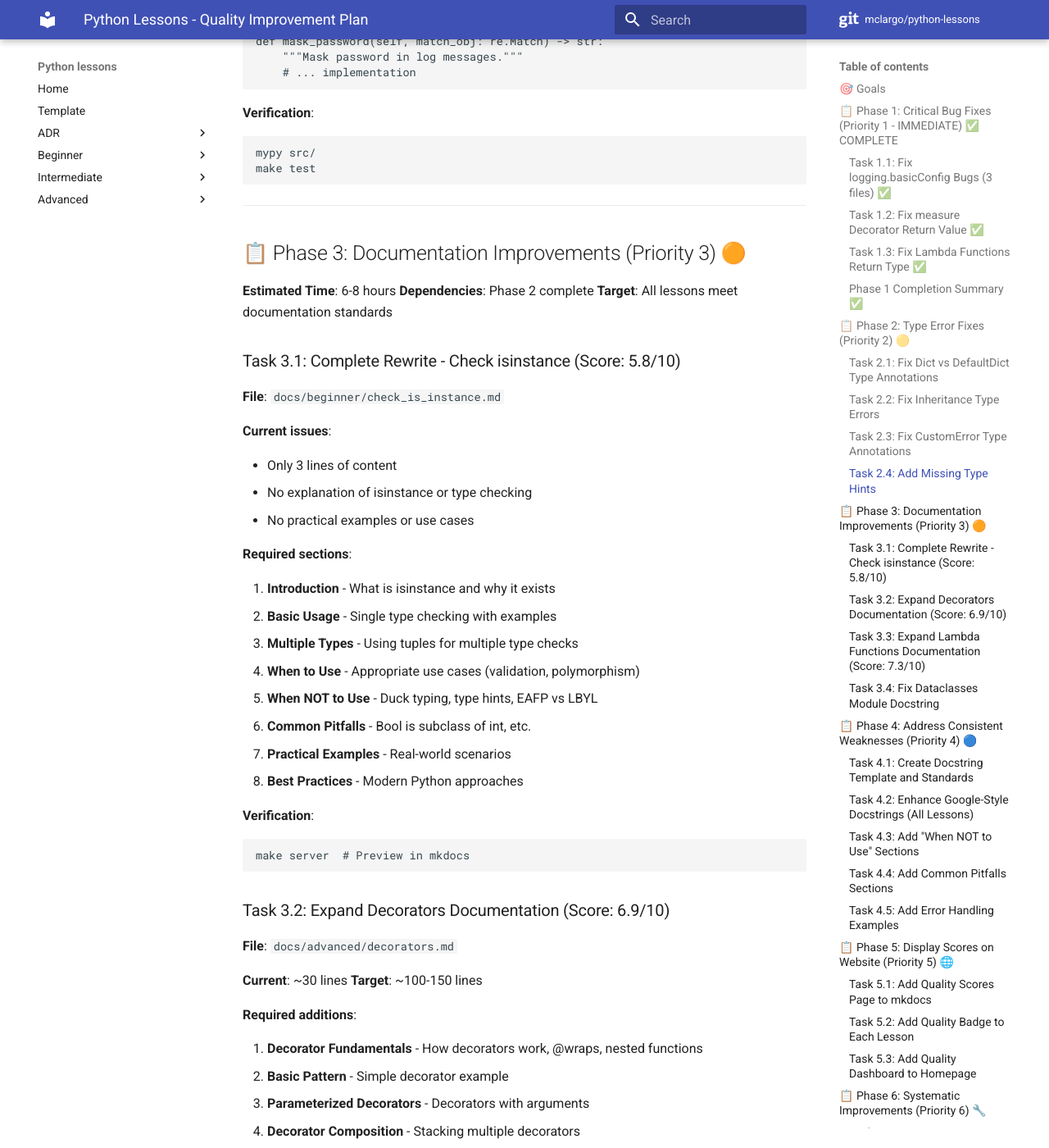
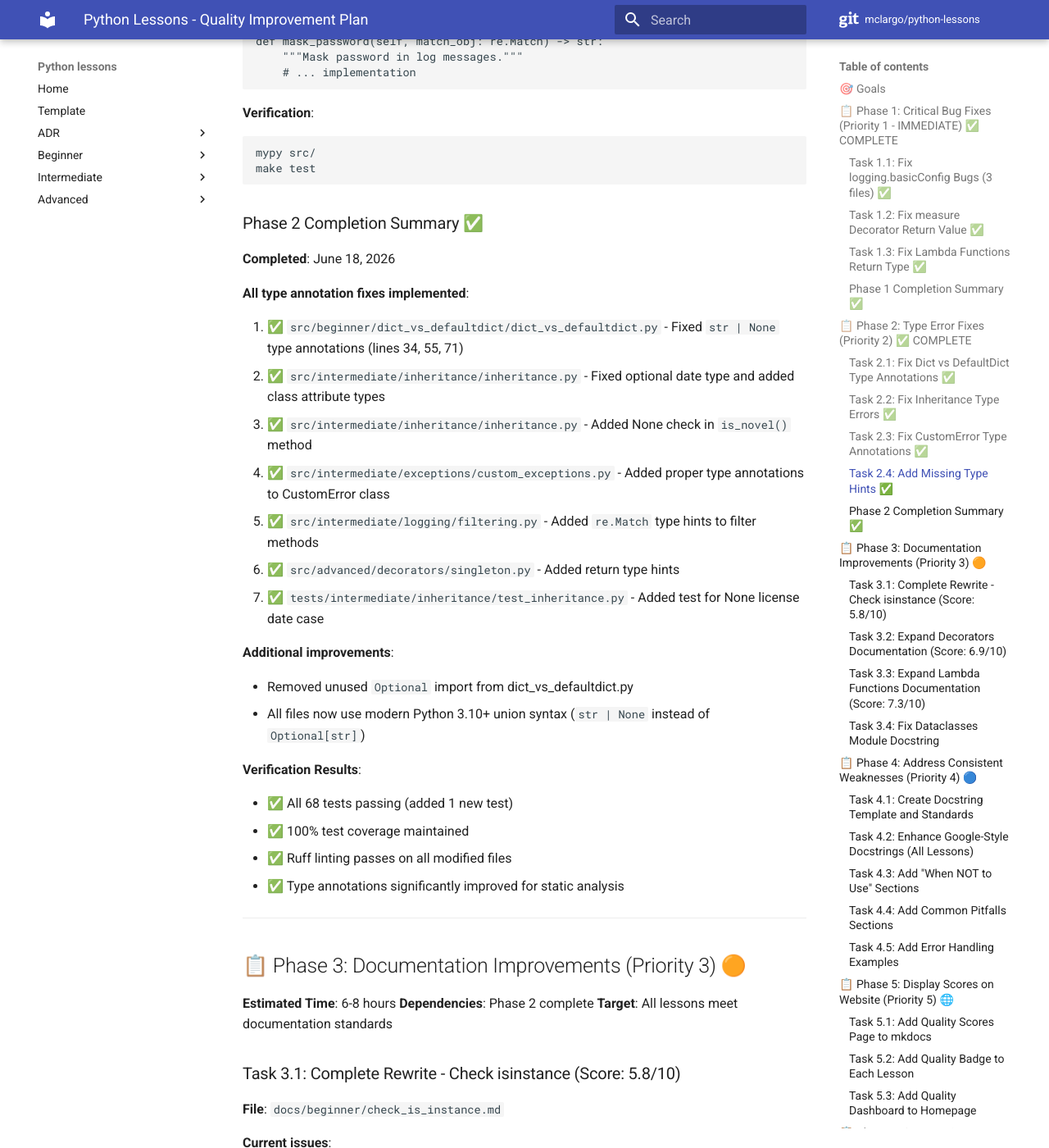
Before and after one commit to McLargo/python-lessons, an MkDocs documentation site: the page built from docs/plans/IMPROVEMENT_PLAN.md, in a window 1280 px wide and 1400 px high, scrolled down 5244 px. Shown: the whole window at 82% size. Built offline with MkDocs 1.6.1 and Material for MkDocs 9.7.7, drawn with Linux system fonts in a browser that asks for light colours; comment, search, counter and statistics services are not loaded; some of the changed text lies outside the part shown.

Commit message:
chore: phase 2 of improvement plan

````diff
--- a/docs/plans/IMPROVEMENT_PLAN.md
+++ b/docs/plans/IMPROVEMENT_PLAN.md
@@ -1,8 +1,9 @@
 # Python Lessons - Quality Improvement Plan
 
 **Created**: June 17, 2026
-**Status**: In Progress - Phase 1 Complete ✅
+**Status**: In Progress - Phase 2 Complete ✅
 **Phase 1 Completed**: June 18, 2026
+**Phase 2 Completed**: June 18, 2026
 **Review Score**: 7.9/10 (Overall Project Average)
 
 This document outlines the comprehensive plan to address all issues identified
@@ -131,13 +132,14 @@ make test
 
 ---
 
-## 📋 Phase 2: Type Error Fixes (Priority 2) 🟡
+## 📋 Phase 2: Type Error Fixes (Priority 2) ✅ COMPLETE
 
+**Status**: ✅ Completed June 18, 2026
 **Estimated Time**: 2-3 hours
 **Dependencies**: Phase 1 complete
 **Target**: Pass type checking with mypy/pylance
 
-### Task 2.1: Fix Dict vs DefaultDict Type Annotations
+### Task 2.1: Fix Dict vs DefaultDict Type Annotations ✅
 
 **File**: `src/beginner/dict_vs_defaultdict.py`
 
@@ -173,7 +175,7 @@ ruff check src/beginner/dict_vs_defaultdict.py
 make test
 ```
 
-### Task 2.2: Fix Inheritance Type Errors
+### Task 2.2: Fix Inheritance Type Errors ✅
 
 **File**: `src/intermediate/inheritance/inheritance.py`
 
@@ -215,7 +217,7 @@ mypy src/intermediate/inheritance/inheritance.py
 make test
 ```
 
-### Task 2.3: Fix CustomError Type Annotations
+### Task 2.3: Fix CustomError Type Annotations ✅
 
 **File**: `src/intermediate/exceptions/custom_exceptions.py:10-11`
 
@@ -243,14 +245,14 @@ make test
 ruff check src/intermediate/exceptions/
 ```
 
-### Task 2.4: Add Missing Type Hints
+### Task 2.4: Add Missing Type Hints ✅
 
 **Files to update**:
 
-- [ ] `src/intermediate/logging/filtering.py:48-55` - Add return type hints for
+- [x] `src/intermediate/logging/filtering.py:48-55` - Add return type hints for
   filter methods
-- [ ] `src/advanced/decorators/*.py` - Ensure all functions have return type hints
-- [ ] `src/advanced/concurrency_parallelism/*.py` - Add comprehensive type hints
+- [x] `src/advanced/decorators/*.py` - Ensure all functions have return type hints
+- [x] `src/advanced/concurrency_parallelism/*.py` - Add comprehensive type hints
 
 **Pattern**:
 
@@ -266,6 +268,38 @@ def mask_password(self, match_obj: re.Match) -> str:
 mypy src/
 make test
 ```
+
+### Phase 2 Completion Summary ✅
+
+**Completed**: June 18, 2026
+
+**All type annotation fixes implemented**:
+
+1. ✅ `src/beginner/dict_vs_defaultdict/dict_vs_defaultdict.py` - Fixed `str |
+   None` type annotations (lines 34, 55, 71)
+2. ✅ `src/intermediate/inheritance/inheritance.py` - Fixed optional date type
+   and added class attribute types
+3. ✅ `src/intermediate/inheritance/inheritance.py` - Added None check in
+   `is_novel()` method
+4. ✅ `src/intermediate/exceptions/custom_exceptions.py` - Added proper type
+   annotations to CustomError class
+5. ✅ `src/intermediate/logging/filtering.py` - Added `re.Match` type hints to
+   filter methods
+6. ✅ `src/advanced/decorators/singleton.py` - Added return type hints
+7. ✅ `tests/intermediate/inheritance/test_inheritance.py` - Added test for None
+   license date case
+
+**Additional improvements**:
+
+- Removed unused `Optional` import from dict_vs_defaultdict.py
+- All files now use modern Python 3.10+ union syntax (`str | None` instead of `Optional[str]`)
+
+**Verification Results**:
+
+- ✅ All 68 tests passing (added 1 new test)
+- ✅ 100% test coverage maintained
+- ✅ Ruff linting passes on all modified files
+- ✅ Type annotations significantly improved for static analysis
 
 ---
 
````
Also changed, not shown: README.md (+1 -1 lines), 6 other files.
